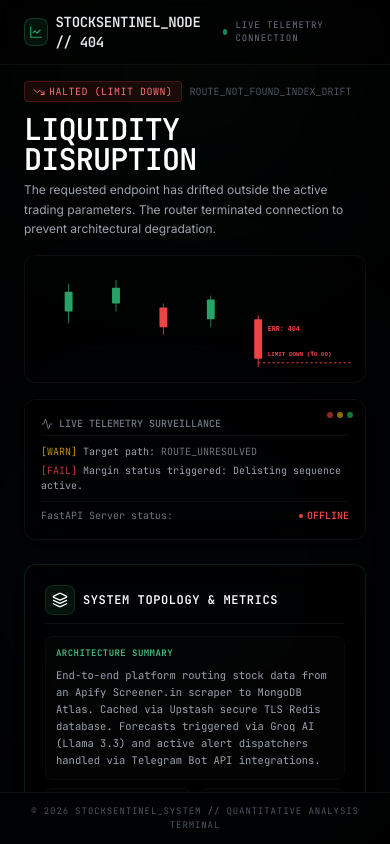
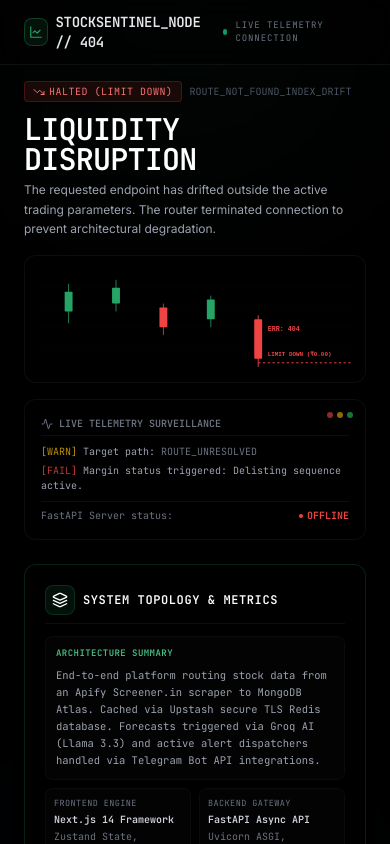
Before and after one commit to UjjwalSaini07/Stock-Sentinel, a Next.js app in the folder frontend/: page /404 in a window 390 px wide. Shown: the top 844 px of the page. Built offline with nearby package versions, Linux system fonts and the light colour scheme; no server answers.

Commit message:
Fixing the Scrolling Issue

```diff
--- a/frontend/app/not-found.tsx
+++ b/frontend/app/not-found.tsx
@@ -71,7 +71,7 @@ export default function NotFound() {
   }
 
   return (
-    <div className="h-screen max-h-screen bg-black text-white relative flex flex-col justify-between overflow-hidden selection:bg-brand/35 selection:text-white font-sans antialiased">
+    <div className="min-h-screen h-auto lg:h-screen lg:max-h-screen bg-black text-white relative flex flex-col justify-between overflow-y-auto lg:overflow-hidden selection:bg-brand/35 selection:text-white font-sans antialiased">
       {/* Glow Backdrops */}
       <div className="absolute inset-0 pointer-events-none z-0">
         <div className="absolute top-[-10%] left-[10%] w-[300px] h-[300px] rounded-full bg-brand-500/10 blur-[120px] opacity-60" />
@@ -95,9 +95,9 @@ export default function NotFound() {
       </header>
 
       {/* Main Container - Strict layout fitting viewport */}
-      <main className="flex-1 max-w-7xl w-full mx-auto px-6 flex flex-col lg:flex-row items-stretch justify-between gap-6 z-10 overflow-hidden py-4">
+      <main className="flex-1 max-w-7xl w-full mx-auto px-6 flex flex-col lg:flex-row items-stretch justify-between gap-6 z-10 overflow-visible lg:overflow-hidden py-4">
         {/* Left Column: Ticker Crash & Terminal */}
-        <div className="w-full lg:w-[48%] flex flex-col justify-between gap-4 h-full">
+        <div className="w-full lg:w-[48%] flex flex-col justify-between gap-4 h-auto lg:h-full">
           {/* Headline & Description */}
           <div className="flex flex-col gap-3">
             <div className="flex items-center gap-2">
@@ -198,7 +198,7 @@ export default function NotFound() {
         </div>
 
         {/* Right Column: Platform Architecture & Author Details (Hacker / Quant terminal design) */}
-        <div className="w-full lg:w-[48%] flex flex-col justify-between gap-4 h-full">
+        <div className="w-full lg:w-[48%] flex flex-col justify-between gap-4 h-auto lg:h-full">
           {/* Card 1: Platform Architecture Grid */}
           <div className="card border border-brand-500/20 bg-black/60 p-4.5 rounded-xl flex flex-col gap-3 shadow-lg flex-1">
             <div className="flex items-center gap-2 border-b border-white/5 pb-2 shrink-0">
```
